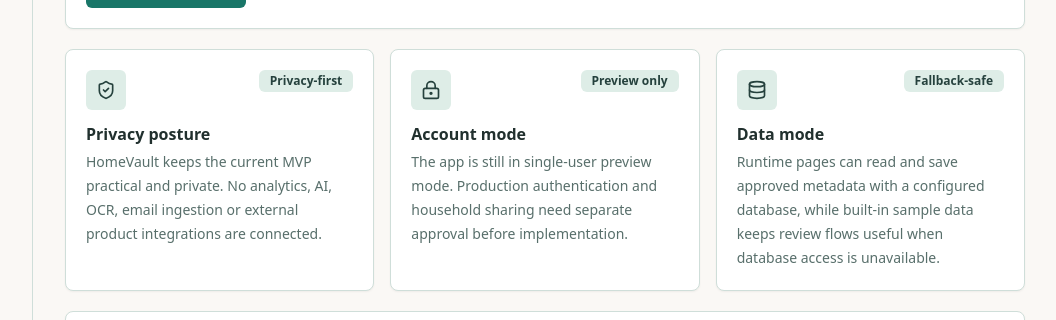
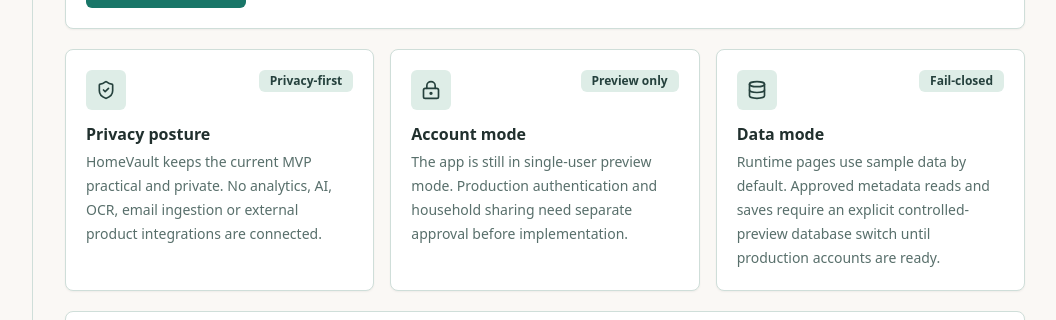
Before and after one commit to LatinMaestro/HomeVault, a Next.js app: page /settings in a window 1280 px wide. Shown: the part 1103-1423 px from the top of the page, without its empty margins (223-1279 px from the left). Built offline with nearby package versions, Linux system fonts and the light colour scheme; no server answers.

Commit message:
fix: align settings with fail-closed data mode

```diff
--- a/src/app/settings/page.tsx
+++ b/src/app/settings/page.tsx
@@ -35,8 +35,8 @@ const readinessCards = [
   },
   {
     title: "Data mode",
-    description: "Runtime pages can read and save approved metadata with a configured database, while built-in sample data keeps review flows useful when database access is unavailable.",
-    badge: "Fallback-safe",
+    description: "Runtime pages use sample data by default. Approved metadata reads and saves require an explicit controlled-preview database switch until production accounts are ready.",
+    badge: "Fail-closed",
     icon: Database,
   },
 ];
```
